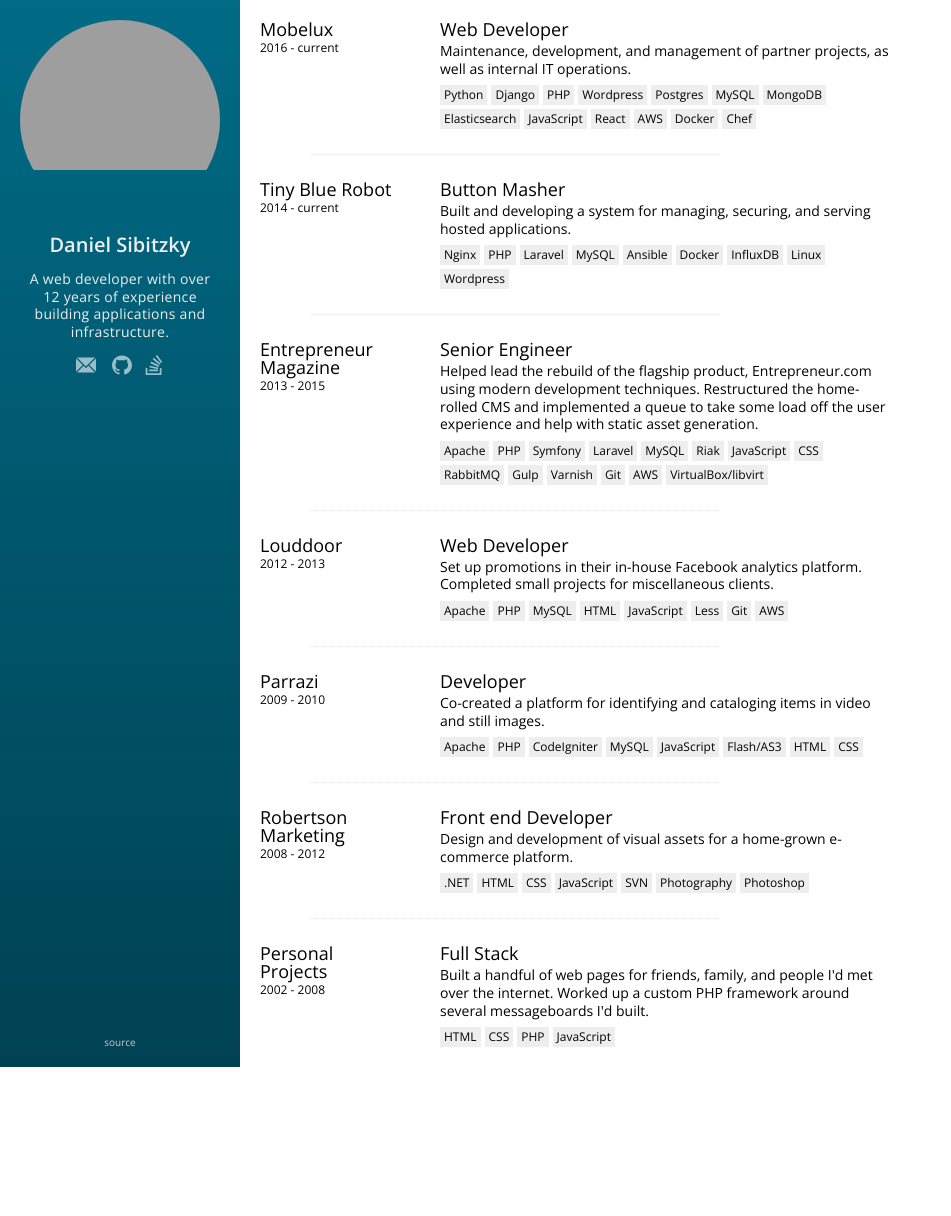
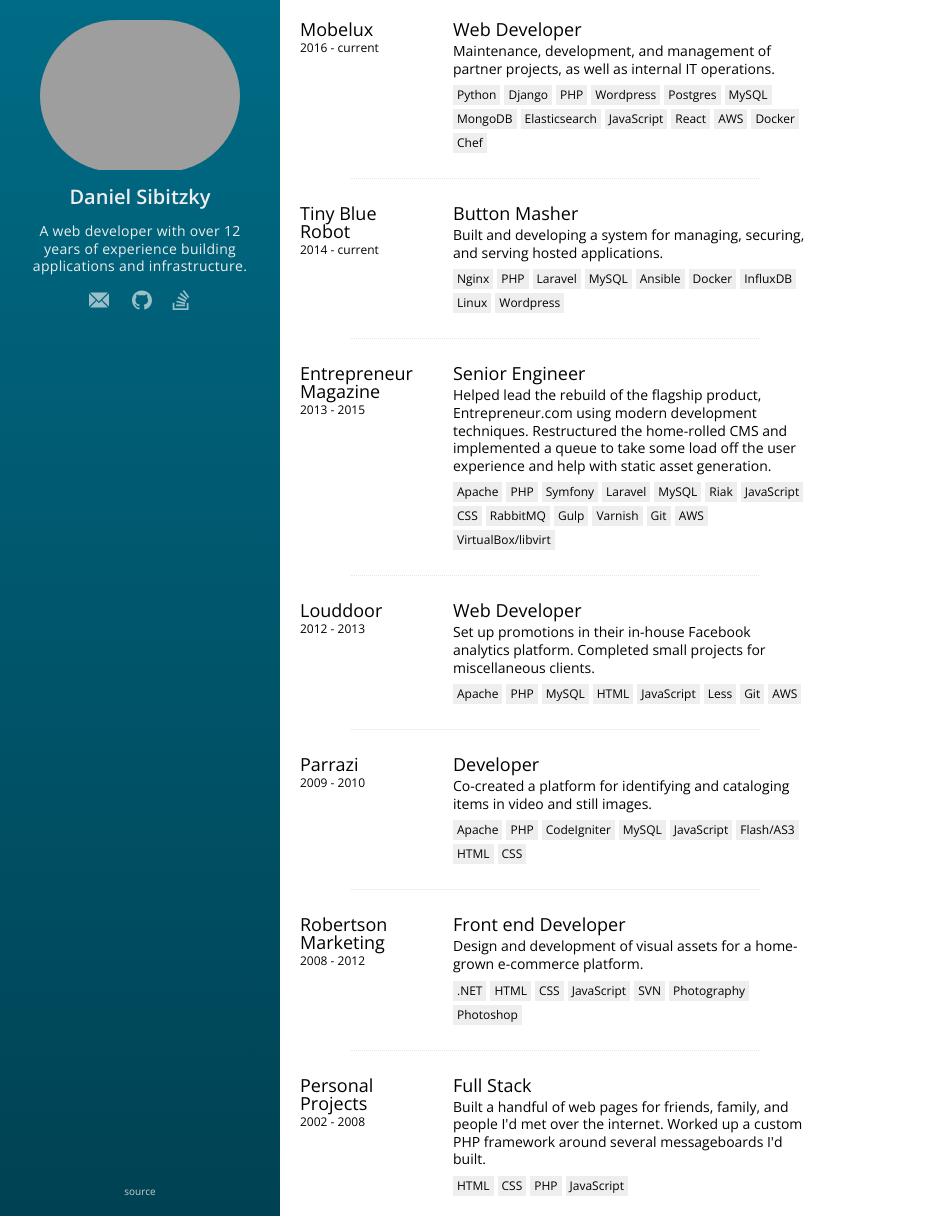
Before and after one commit to castis/cv, a PHP site: page / in a window 1280 px wide. Shown: the whole page, without its empty margins (0-951 px from the left). Before the commit the page ends 1067 px from the top, so only its background shows below. Run offline with PHP 8.4, Linux system fonts and the light colour scheme; style sheets or scripts are compiled from the project's sources; grey boxes are pictures that could not be loaded.

Commit message:
responsiveness

```diff
--- a/public/index.html
+++ b/public/index.html
@@ -45,7 +45,7 @@
         </ul>
 
         <footer>
-            <p>
+            <p class="source">
                 <a href="https://gitlab.com/b1tzky/cv">source</a>
             </p>
             <!-- <p>
--- a/src/index.html
+++ b/src/index.html
@@ -45,7 +45,7 @@
         </ul>
 
         <footer>
-            <p>
+            <p class="source">
                 <a href="https://gitlab.com/b1tzky/cv">source</a>
             </p>
             <!-- <p>
--- a/src/scss/index.scss
+++ b/src/scss/index.scss
@@ -28,14 +28,22 @@ $bg-bottom: darken($bg-top, 10);
 
 body {
     min-height: 100vh;
+    // width: 100vw;
+    // background: orange;
 
     font-family: "Open Sans", Helvetica, Arial, Tahoma, sans-serif;
     font-weight: 400;
     font-size: 1em;
     color: #EEE;
 
-    display: grid;
-    grid-template-columns: 240px minmax(100px, 550px);
+    // display: grid;
+    // grid-template-columns: 240px auto;
+    display: flex;
+    flex-direction: column;
+
+    @media (min-width: $medium) {
+        flex-direction: row;
+    }
 }
 
 .me {
@@ -51,11 +59,15 @@ body {
 
     padding: 20px;
 
+    @media (min-width: $medium) {
+        width: 240px;
+    }
+
     .photo {
         border-radius: 100px;
         overflow: hidden;
-        width: 200px;
-        height: 200px;
+        max-width: 200px;
+        // max-height: 200px;
         margin: 0 auto 15px;
 
         // box-shadow: 0 0 100px rgba(255, 255, 255, 0.3);
@@ -80,7 +92,7 @@ body {
     }
 
     .contact {
-        width: 50%;
+        width: 120px;
         margin: 0 auto;
         text-align: left;
         // list-style: disc;
@@ -132,14 +144,14 @@ body {
 
 .xp {
     padding: 20px;
-    max-width: 550px;
+    box-sizing: border-box;
+    width: 100%;
     background: #FFF;
     color: #000;
 
-
-
-    // border-left: solid 1px black;
-    // border-right: solid 1px black;
+    @media (min-width: $medium) {
+        max-width: 550px;
+    }
 
     hr {
         display: block;
@@ -152,11 +164,11 @@ body {
     }
 
     .job {
-        // display: flex;
-        // flex-direction: row;
+        display: flex;
+        flex-direction: row;
 
-        display: grid;
-        grid-template-columns: 180px 450px;
+        // display: grid;
+        // grid-template-columns: 180px 450px;
 
         h4 {
             font-size: 18px;
@@ -167,6 +179,9 @@ body {
             // flex-direction: row;
             // align-items: baseline;
             // justify-content: space-between;
+            width: 30%;
+            min-width: 118px;
+            max-width: 190px;
 
             h4 {
                 // font-size: 20px;
@@ -179,6 +194,9 @@ body {
         }
 
         .what {
+            max-width: 70%;
+            width: 100%;
+
             h4 {
                 // margin-top: 4px;
             }
@@ -204,6 +222,8 @@ body {
         }
     }
 }
+
+
 
 // header {
 //     &.desktop {
@@ -512,88 +532,92 @@ body {
 //     50% { left: -1px }
 // }
 
-// footer {
-//     position: relative;
-//     color: #fff;
-//     margin: 0 auto;
-//     height: 120px;
-//     line-height: 50px;
-//     z-index: 10;
-//     display: flex;
-//     padding: 0 20px;
-//     font-size: 11px;
-//     justify-content: space-between;
+footer {
+    display: none;
+    @media (min-width: $medium) {
+        display: block;
+    }
+    // position: relative;
+    // color: #fff;
+    // margin: 0 auto;
+    // height: 120px;
+    // line-height: 50px;
+    // z-index: 10;
+    // display: flex;
+    // padding: 0 20px;
+    // font-size: 11px;
+    // justify-content: space-between;
 
-//     p {
-//         position: relative;
-//         padding: 0;
-//         z-index: 10;
-//         color: #fff;
-//     }
+    // p {
+    //     position: relative;
+    //     padding: 0;
+    //     z-index: 10;
+    //     color: #fff;
+    // }
 
-//     a {
-//         color: #fff;
-//         text-decoration: underline;
-//         cursor: pointer;
+    // a {
+    //     color: #fff;
+    //     text-decoration: underline;
+    //     cursor: pointer;
 
-//         &:hover {
-//             color: #fff;
-//         }
+    //     &:hover {
+    //         color: #fff;
+    //     }
 
-//         &:focus {
-//             color: #EEE;
-//         }
-//     }
+    //     &:focus {
+    //         color: #EEE;
+    //     }
+    // }
 
-//     canvas {
-//         position: absolute;
-//         top: 0;
-//         left: 0;
-//         display: inline-block;
-//         height: 120px;
-//         margin: 0 auto;
-//         width: 100%;
-//         z-index: 0;
-//     }
+    // canvas {
+    //     position: absolute;
+    //     top: 0;
+    //     left: 0;
+    //     display: inline-block;
+    //     height: 120px;
+    //     margin: 0 auto;
+    //     width: 100%;
+    //     z-index: 0;
+    // }
 
-//     span.vibratey:active {
-//         animation-name: vibrate;
-//         animation-duration: 0.09s;
-//         animation-iteration-count: infinite;
-//         animation-timing-function: linear;
-//     }
+    // span.vibratey:active {
+    //     animation-name: vibrate;
+    //     animation-duration: 0.09s;
+    //     animation-iteration-count: infinite;
+    //     animation-timing-function: linear;
+    // }
 
-//     span {
-//         cursor: pointer;
-//         justify-content: center;
-//         align-items: center;
-//         margin-left: 10px;
-//         fill: #FFF;
-//         padding: 2px 10px;
-//         background: rgba(0, 0, 0, 0.55);
-//         border: solid 1px rgba(255, 255, 255, 0.5);
-//         border-width: 1px 1px 2px;
-//         border-radius: 3px;
-//         box-shadow: 0 0 10px rgba(0, 0, 0, 1);
-//         text-shadow: 0 0 4px rgba(0, 0, 0, 1);
-//         -webkit-touch-callout: none;
-//           -webkit-user-select: none;
-//            -khtml-user-select: none;
-//              -moz-user-select: none;
-//               -ms-user-select: none;
-//                   user-select: none;
+    // span {
+    //     cursor: pointer;
+    //     justify-content: center;
+    //     align-items: center;
+    //     margin-left: 10px;
+    //     fill: #FFF;
+    //     padding: 2px 10px;
+    //     background: rgba(0, 0, 0, 0.55);
+    //     border: solid 1px rgba(255, 255, 255, 0.5);
+    //     border-width: 1px 1px 2px;
+    //     border-radius: 3px;
+    //     box-shadow: 0 0 10px rgba(0, 0, 0, 1);
+    //     text-shadow: 0 0 4px rgba(0, 0, 0, 1);
+    //     -webkit-touch-callout: none;
+    //       -webkit-user-select: none;
+    //        -khtml-user-select: none;
+    //          -moz-user-select: none;
+    //           -ms-user-select: none;
+    //               user-select: none;
 
-//         transition: border-color 0.2s ease-in-out;
+    //     transition: border-color 0.2s ease-in-out;
 
-//         &:hover {
-//             border-color: rgba(255, 255, 255, 1);
-//         }
+    //     &:hover {
+    //         border-color: rgba(255, 255, 255, 1);
+    //     }
 
-//         &:active {
-//             position: relative;
-//             top: 1px;
-//             box-shadow: 1px 1px 4px rgba(50, 50, 50, 0.3);
-//             border-width: 1px 1px 1px;
-//         }
-//     }
-// }
+    //     &:active {
+    //         position: relative;
+    //         top: 1px;
+    //         box-shadow: 1px 1px 4px rgba(50, 50, 50, 0.3);
+    //         border-width: 1px 1px 1px;
+    //     }
+    // }
+}
```
